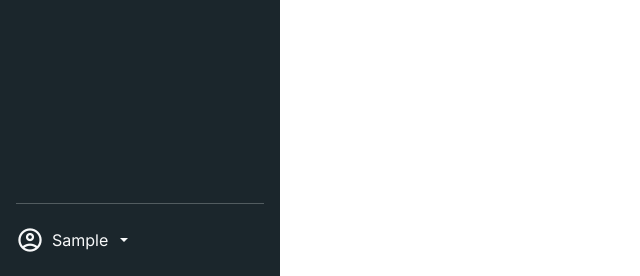
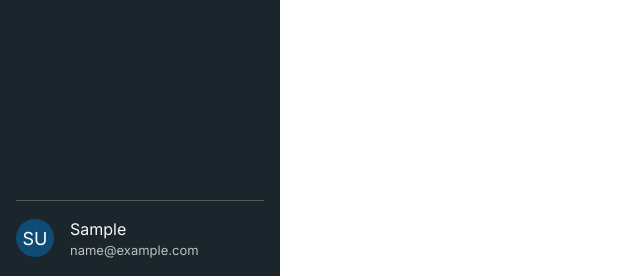
Before and after one commit to vbrothanek/django_service_desk, a Django app: page /dashboard/ in a window 1280 px wide. Shown: the part 524-800 px from the top of the page, without its empty margins (0-640 px from the left). Run offline with Django 5.2, Linux system fonts and the light colour scheme; the visitor is signed in with stand-in values (Sample User, id 1); parts of the project's set-up code (start-up, migrations or seed data) failed here and were passed over; some libraries are stand-ins or nearby versions.

Commit message:
Edited styles, and added new user-profile to base.html

```diff
--- a/service_desk/static/service_desk/css/style.css
+++ b/service_desk/static/service_desk/css/style.css
@@ -44,11 +44,11 @@ body {
 }
 
 .tickets-table thead tr th{
-    background-color: #1a4c96;
+    background-color: #0F4C75;
 }
 
 .ticket-row-link {
-    color: #1a4c96;
+    color: #0F4C75;
 }
 
 
@@ -162,3 +162,15 @@ body {
     background-color: #f0f0f0 !important;
     color: #1B262C !important;
 }
+
+.user-account-profile-picture {
+    background: #0F4C75;
+    width: 38px;
+    height: 38px;
+    font-size: 18px;
+}
+
+.user-profile-mail {
+    font-size: 13px;
+    color: #bcbfbf;
+}
--- a/service_desk/templates/service_desk/_base.html
+++ b/service_desk/templates/service_desk/_base.html
@@ -71,9 +71,14 @@
 					</ul>
 					<hr class="border-light opacity-25">
 					<div class="dropdown">
-						<a href="#" class="d-flex align-items-center link-light link-opacity-75-hover text-decoration-none dropdown-toggle" data-bs-toggle="dropdown" aria-expanded="false">
-							<span class="material-symbols-outlined fs-3">account_circle</span>
-							<span class="m-2">{{ user.first_name }}</span>
+						<a href="#" class="d-flex align-items-center link-light link-opacity-75-hover text-decoration-none" data-bs-toggle="dropdown" aria-expanded="false">
+							<div class="d-flex align-items-center justify-content-center rounded-circle text-white user-account-profile-picture">
+								{{ user.first_name|slice:":1" }}{{ user.last_name|slice:":1" }}
+							</div>
+							<div class="ms-3 d-flex flex-column">
+								<span>{{ user.first_name }}</span>
+								<span class="small user-profile-mail">{{ user.email }}</span>
+							</div>
 						</a>
 						<ul class="dropdown-menu dropdown-menu-dark text-small">
 							<li>
--- a/service_desk/views.py
+++ b/service_desk/views.py
@@ -122,5 +122,6 @@ def ticket_detail_view(request, ticket_number):
         }
     )
 
-    context = {'ticket': ticket}
+    context = {'ticket': ticket,
+               'active_page': 'tickets'}
     return render(request, 'service_desk/ticket_detail.html', context)
```
